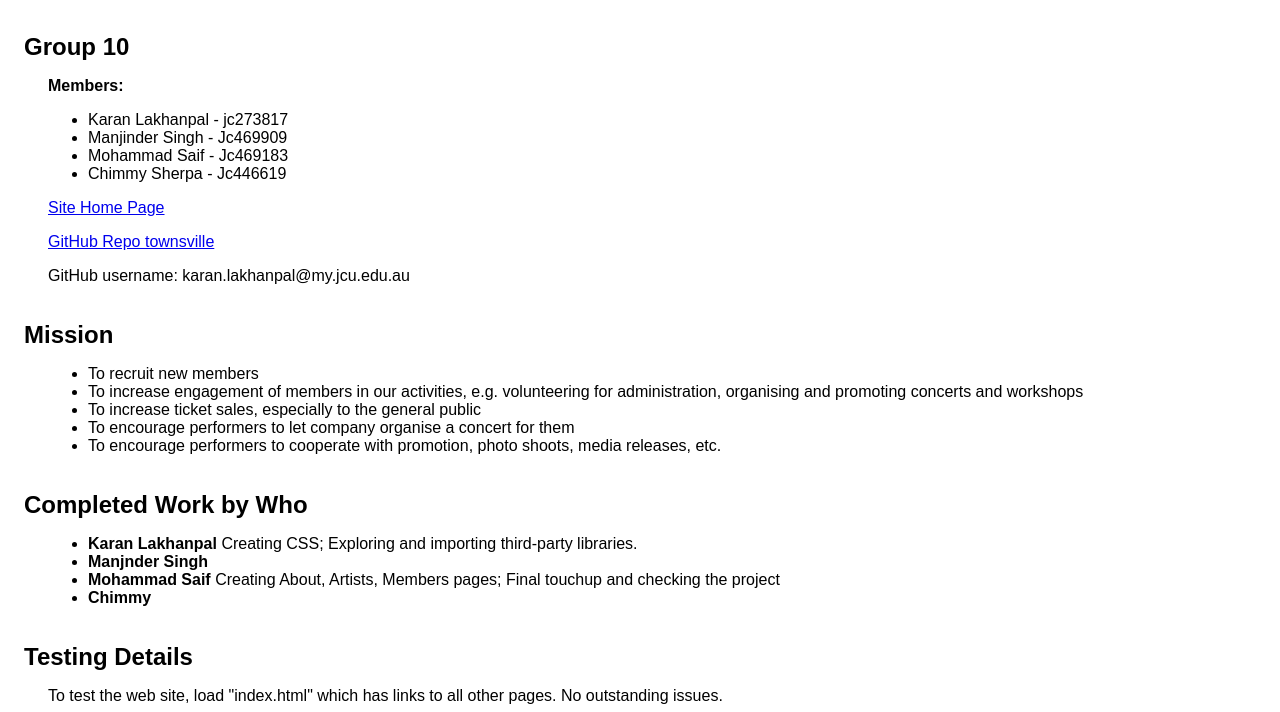
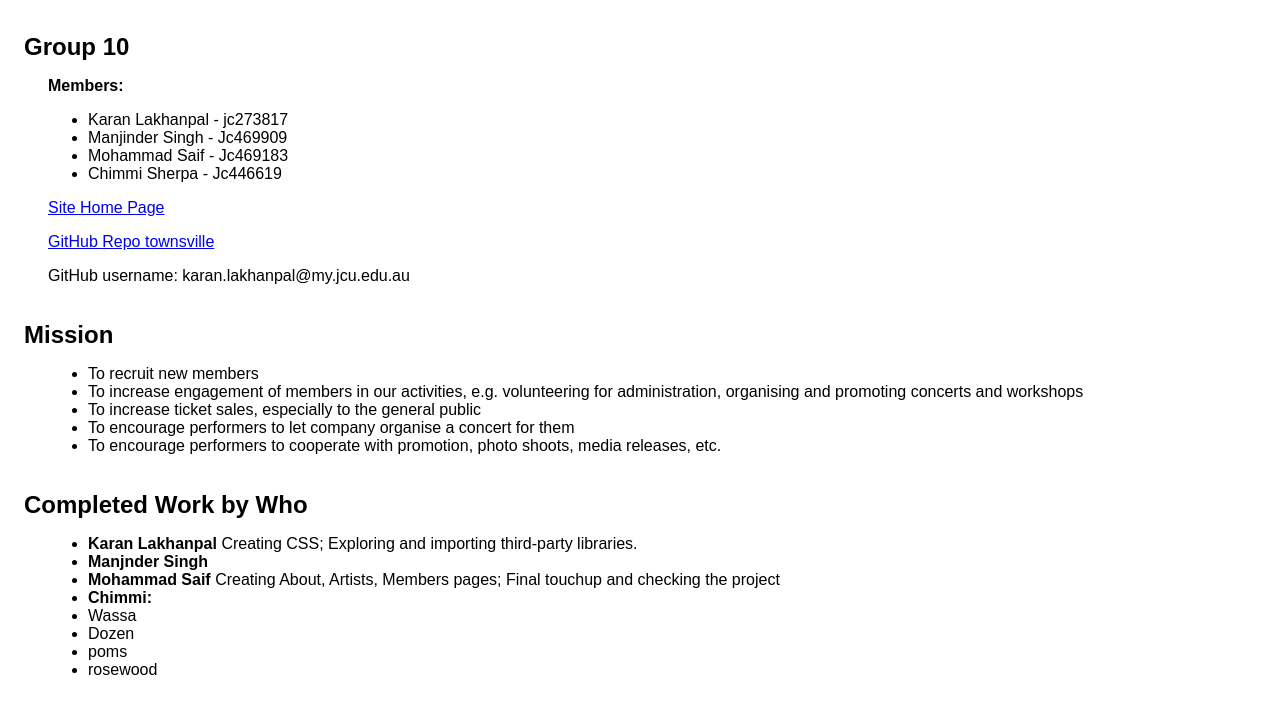
Before and after one commit to JC273817/web-design, a plain HTML site: page report.html in a window 1280 px wide. Shown: the part 61-773 px from the top of the page. Drawn offline with Linux system fonts and the light colour scheme.

Commit message:
Update report.html

```diff
--- a/report.html
+++ b/report.html
@@ -19,7 +19,7 @@
 	<li> Karan Lakhanpal - jc273817 </li>
 	<li> Manjinder Singh - Jc469909 </li>
 	<li> Mohammad Saif - Jc469183 </li>
-	<li> Chimmy Sherpa - Jc446619 </li>
+	<li> Chimmi Sherpa - Jc446619 </li>
 	</ul>
 
     <a href="https://htmlpreview.github.io/?https://raw.githubusercontent.com/JC273817/Website-development/master/townsville/index.html">Site Home Page</a><br>
@@ -40,7 +40,11 @@
         <li><strong>Karan Lakhanpal</strong> Creating CSS; Exploring and importing third-party libraries.</li>
 		<li><strong>Manjnder Singh</strong> </li>
         <li><strong>Mohammad Saif</strong> Creating About, Artists, Members pages; Final touchup and checking the project </li>
-        <li><strong>Chimmy</strong> </li>
+        <li><strong>Chimmi:</strong> </li>
+	                          <li>Wassa </li>
+	                          <li>Dozen </li>
+	                          <li>poms</li>
+	                          <li>rosewood</strong> </li>
     	</ul>
 
     </ul>
```
